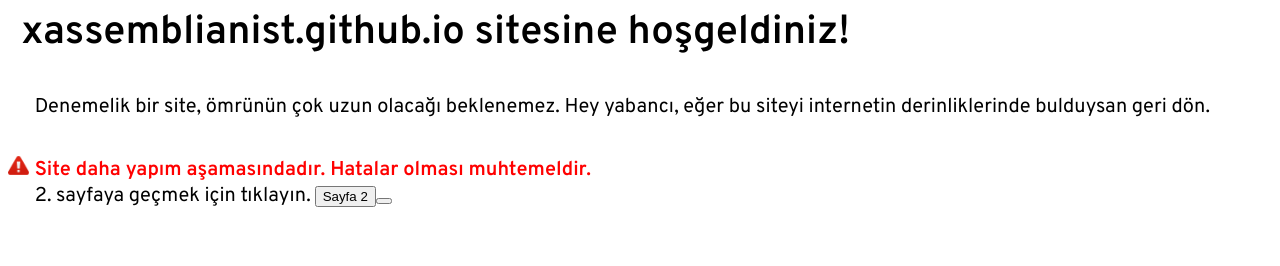
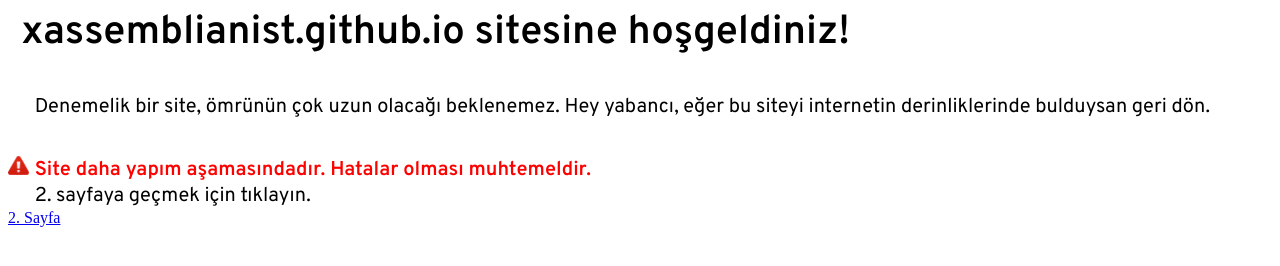
Before and after one commit to Xassemblianist/xassemblianist.github.io, a plain HTML site: page index.html in a window 1280 px wide. Drawn offline with Linux system fonts and the light colour scheme.

Commit message:
Update index.html

```diff
--- a/index.html
+++ b/index.html
@@ -21,9 +21,8 @@
    <overpassuyari>Site daha yapım aşamasındadır. Hatalar olması muhtemeldir.</overpassuyari>
    <br>
    <overpass>2. sayfaya geçmek için tıklayın.</overpass>
-   <a href="index2.html" >
-    <button>Sayfa 2<button>
-   </a>
+   <br>
+   <a href="index2.html" class="myButton">2. Sayfa</a>
   </div>
  </body>
 </html>
```
